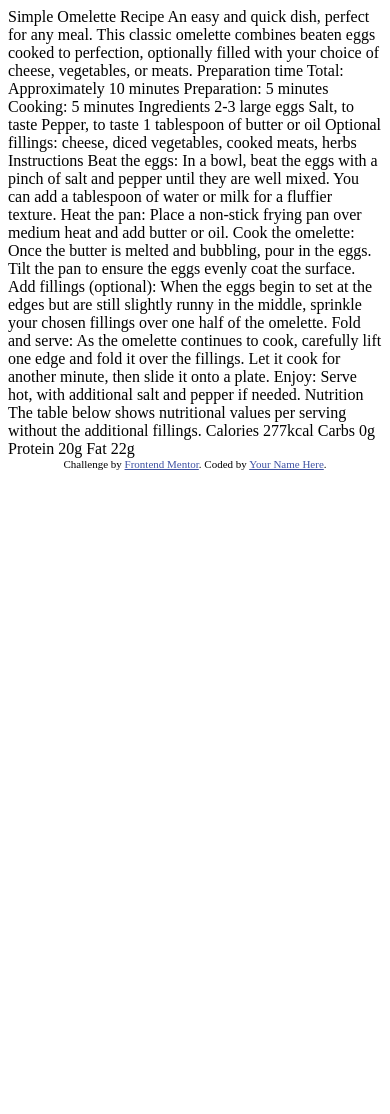
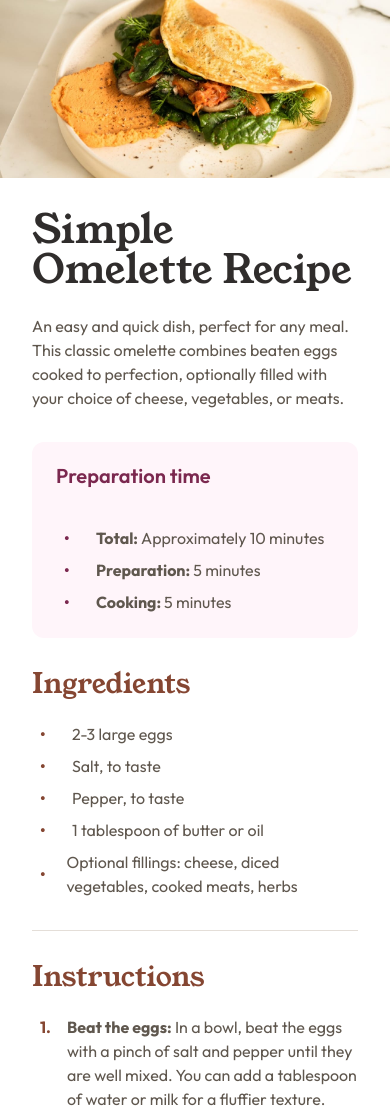
Before and after one commit to Donahuec/frontend-mentor-recipe-page, a plain HTML site: page index.html in a window 390 px wide. Shown: the top 1114 px of the page. Before the commit the page ends 844 px from the top, so only its background shows below. Drawn offline with Linux system fonts and the light colour scheme.

Commit message:
initial solution

```diff
--- a/index.html
+++ b/index.html
@@ -1,77 +1,135 @@
 <!DOCTYPE html>
 <html lang="en">
   <head>
-  <meta charset="UTF-8">
-  <meta name="viewport" content="width=device-width, initial-scale=1.0"> <!-- displays site properly based on user's device -->
+    <meta charset="UTF-8" />
+    <meta name="viewport" content="width=device-width, initial-scale=1.0" />
+    <!-- displays site properly based on user's device -->
 
-  <link rel="icon" type="image/png" sizes="32x32" href="./assets/images/favicon-32x32.png">
+    <link
+      rel="icon"
+      type="image/png"
+      sizes="32x32"
+      href="./assets/images/favicon-32x32.png" />
 
+    <link rel="stylesheet" href="./styles.css" />
     <title>Frontend Mentor | Recipe page</title>
-
-  <!-- Feel free to remove these styles or customise in your own stylesheet 👍 -->
-  <style>
-    .attribution { font-size: 11px; text-align: center; }
-    .attribution a { color: hsl(228, 45%, 44%); }
-  </style>
   </head>
   <body>
-
-  Simple Omelette Recipe
-
-  An easy and quick dish, perfect for any meal. This classic omelette combines beaten eggs cooked
-  to perfection, optionally filled with your choice of cheese, vegetables, or meats.
-
-  Preparation time
-
-  Total: Approximately 10 minutes
-  Preparation: 5 minutes
-  Cooking: 5 minutes
-
-  Ingredients
-
-  2-3 large eggs
-  Salt, to taste
-  Pepper, to taste
-  1 tablespoon of butter or oil
+    <main>
+      <article class="card">
+        <section class="preview-image">
+          <img src="./assets/images/image-omelette.jpeg" alt="omelet" />
+        </section>
+        <section class="overview">
+          <h1>Simple Omelette Recipe</h1>
+          <div>
+            An easy and quick dish, perfect for any meal. This classic omelette
+            combines beaten eggs cooked to perfection, optionally filled with
+            your choice of cheese, vegetables, or meats.
+          </div>
+        </section>
+        <section class="prep-time">
+          <h2>Preparation time</h2>
+          <ul>
+            <li>
+              <strong class="primary">Total:&nbsp;</strong> Approximately 10
+              minutes
+            </li>
+            <li>
+              <strong class="primary">Preparation:&nbsp;</strong> 5 minutes
+            </li>
+            <li><strong class="primary">Cooking:&nbsp;</strong> 5 minutes</li>
+          </ul>
+        </section>
+        <section class="ingredients">
+          <h2>Ingredients</h2>
+          <ul>
+            <li>2-3 large eggs</li>
+            <li>Salt, to taste</li>
+            <li>Pepper, to taste</li>
+            <li>1 tablespoon of butter or oil</li>
+            <li>
               Optional fillings: cheese, diced vegetables, cooked meats, herbs
-
-  Instructions
-
-  Beat the eggs: In a bowl, beat the eggs with a pinch of salt and pepper until they are well mixed.
-  You can add a tablespoon of water or milk for a fluffier texture.
-
-  Heat the pan: Place a non-stick frying pan over medium heat and add butter or oil.
-
-  Cook the omelette: Once the butter is melted and bubbling, pour in the eggs. Tilt the pan to ensure
-  the eggs evenly coat the surface.
-
-  Add fillings (optional): When the eggs begin to set at the edges but are still slightly runny in the
-  middle, sprinkle your chosen fillings over one half of the omelette.
-
-  Fold and serve: As the omelette continues to cook, carefully lift one edge and fold it over the
-  fillings. Let it cook for another minute, then slide it onto a plate.
-
-  Enjoy: Serve hot, with additional salt and pepper if needed.
-
-  Nutrition
-
-  The table below shows nutritional values per serving without the additional fillings.
-
-  Calories
-  277kcal
-
-  Carbs
-  0g
-
-  Protein
-  20g
-
-  Fat
-  22g
-
-  <div class="attribution">
-    Challenge by <a href="https://www.frontendmentor.io?ref=challenge" target="_blank">Frontend Mentor</a>.
-    Coded by <a href="#">Your Name Here</a>.
+            </li>
+          </ul>
+        </section>
+        <hr />
+        <section class="instructions">
+          <h2>Instructions</h2>
+          <ol>
+            <li>
+              <span>
+                <strong class="primary">Beat the eggs:</strong>
+                In a bowl, beat the eggs with a pinch of salt and pepper until
+                they are well mixed. You can add a tablespoon of water or milk
+                for a fluffier texture.
+              </span>
+            </li>
+            <li>
+              <span>
+                <strong class="primary">Heat the pan:</strong>
+                Place a non-stick frying pan over medium heat and add butter or
+                oil.
+              </span>
+            </li>
+            <li>
+              <span>
+                <strong class="primary"> Cook the omelette: </strong>
+                Once the butter is melted and bubbling, pour in the eggs. Tilt
+                the pan to ensure the eggs evenly coat the surface.
+              </span>
+            </li>
+            <li>
+              <span>
+                <strong class="primary">Add fillings (optional):</strong>
+                When the eggs begin to set at the edges but are still slightly
+                runny in the middle, sprinkle your chosen fillings over one half
+                of the omelette.
+              </span>
+            </li>
+            <li>
+              <span>
+                <strong class="primary">Fold and serve:</strong>
+                As the omelette continues to cook, carefully lift one edge and
+                fold it over the fillings. Let it cook for another minute, then
+                slide it onto a plate.
+              </span>
+            </li>
+            <li>
+              <span>
+                <strong class="primary">Enjoy:</strong>
+                Serve hot, with additional salt and pepper if needed.
+              </span>
+            </li>
+          </ol>
+        </section>
+        <hr />
+        <section class="nutrition">
+          <h2>Nutrition</h2>
+          <div>
+            The table below shows nutritional values per serving without the
+            additional fillings.
           </div>
+          <table>
+            <tr>
+              <td class="property">Calories</td>
+              <td class="value">277kcal</td>
+            </tr>
+            <tr>
+              <td class="property">Carbs</td>
+              <td class="value">0g</td>
+            </tr>
+            <tr>
+              <td class="property">Protein</td>
+              <td class="value">20g</td>
+            </tr>
+            <tr>
+              <td class="property">Fat</td>
+              <td class="value">22g</td>
+            </tr>
+          </table>
+        </section>
+      </article>
+    </main>
   </body>
 </html>
--- /dev/null
+++ b/styles.css
@@ -0,0 +1,224 @@
+@font-face {
+  font-family: "Young Serif";
+  src: url("./assets/fonts/young-serif/YoungSerif-Regular.ttf")
+    format("truetype");
+  font-style: normal;
+}
+
+@font-face {
+  font-family: "Outfit";
+  src: url("./assets/fonts/outfit/Outfit-VariableFont_wght.ttf")
+    format("truetype");
+  font-style: normal;
+}
+
+:root {
+  --white: hsl(0, 0%, 100%);
+
+  --stone100: hsl(30, 54%, 90%);
+  --stone150: hsl(30, 18%, 87%);
+  --stone600: hsl(30, 10%, 34%);
+  --stone900: hsl(24, 5%, 18%);
+
+  --brown800: hsl(14, 45%, 36%);
+
+  --rose800: hsl(332, 51%, 32%);
+  --rose50: hsl(330, 100%, 98%);
+
+  --fontFamilyYoungSerif: "Young Serif", serif;
+  --fontFamilyOutfit: "Outfit", sans-serif;
+
+  --fontSizeBody: 1rem;
+  --fontSizeHeaderSmall: 20px;
+  --fontSizeHeaderMid: 28px;
+  --fontSizeHeaderLarge: 40px;
+
+  --lineHeightBody: 1.5;
+  --lineHeightHeader: 1;
+  --letterSpacing: 0px;
+
+  --fontWeightRegular: 400;
+  --fontWeightSemiBold: 600;
+  --fontWeightBold: 700;
+
+  --spacing100: 8px;
+  --spacing150: 12px;
+  --spacing200: 16px;
+  --spacing300: 24px;
+  --spacing400: 32px;
+  --spacing500: 40px;
+  --spacing600: 48px;
+  --spacing1600: 128px;
+}
+
+* {
+  box-sizing: border-box;
+  margin: 0;
+  padding: 0;
+}
+
+html,
+body {
+  height: 100%;
+}
+
+body {
+  background-color: var(--stone100);
+  color: var(--stone600);
+  font-family: var(--fontFamilyOutfit);
+  font-optical-sizing: auto;
+  font-size: var(--fontSizeBody);
+  font-weight: var(--fontWeightRegular);
+  line-height: var(--lineHeightBody);
+  letter-spacing: var(--letterSpacing);
+}
+
+img {
+  display: block;
+  width: 100%;
+  border-radius: var(--spacing150);
+}
+
+main {
+  min-height: 100%;
+  margin-inline: auto;
+  width: fit-content;
+  padding-block: var(--spacing1600);
+}
+
+.card {
+  margin: var(--spacing200);
+  padding: var(--spacing500);
+  max-width: 616px;
+  background-color: var(--white);
+  display: flex;
+  flex-direction: column;
+  gap: var(--spacing400);
+  border-radius: var(--spacing300);
+}
+
+@media only screen and (max-width: 500px) {
+  main {
+    padding: 0;
+  }
+
+  .card {
+    border-radius: 0;
+    padding: var(--spacing400);
+    padding-block-start: 0;
+    margin: 0;
+  }
+
+  section.preview-image {
+    margin-inline: -32px;
+    img {
+      border-radius: 0;
+    }
+  }
+}
+
+section {
+  display: flex;
+  flex-direction: column;
+  gap: var(--spacing300);
+}
+
+h1,
+h2 {
+  font-family: var(--fontFamilyYoungSerif);
+  font-weight: var(--fontWeightRegular);
+  line-height: var(--lineHeightHeader);
+}
+
+h1 {
+  font-size: var(--fontSizeHeaderLarge);
+  color: var(--stone900);
+}
+
+h2 {
+  font-size: var(--fontSizeHeaderMid);
+  color: var(--brown800);
+}
+
+strong {
+  font-weight: var(--fontWeightBold);
+}
+
+.prep-time {
+  background-color: var(--rose50);
+  width: 100%;
+  padding: var(--spacing300);
+  border-radius: var(--spacing150);
+}
+.prep-time h2 {
+  font-size: var(--fontSizeHeaderSmall);
+  font-family: var(--fontFamilyOutfit);
+  font-weight: var(--fontWeightSemiBold);
+  color: var(--rose800);
+  margin-block-end: var(--spacing200);
+}
+
+ul li,
+ol li {
+  list-style: none;
+  display: flex;
+  align-items: center;
+}
+
+ol {
+  counter-reset: instructions;
+}
+ol li {
+  align-items: flex-start;
+}
+
+li::before {
+  display: block;
+  width: var(--fontSizeBody);
+  font-weight: var(--fontWeightBold);
+  margin-inline: var(--spacing100) var(--spacing200);
+  color: var(--brown800);
+}
+
+.prep-time ul li::before {
+  color: var(--rose800);
+}
+
+ul li::before {
+  content: "•";
+}
+
+ol li::before {
+  counter-increment: instructions;
+  content: counter(instructions) ".";
+}
+
+li {
+  &:not(:last-child) {
+    margin-block-end: var(--spacing100);
+  }
+}
+
+hr {
+  border: none;
+  border-top: 1px solid var(--stone150);
+}
+
+table {
+  border-collapse: collapse;
+  width: 100%;
+}
+
+tr:not(:last-child) {
+  border-bottom: 1px solid var(--stone150);
+}
+
+td {
+  padding-block: var(--spacing150);
+  padding-inline: 32px;
+}
+
+td.value {
+  font-weight: var(--fontWeightBold);
+  color: var(--brown800);
+}
```
Also changed, not shown: 2 other files. Lines whose indentation alone changed are shown as unchanged.
